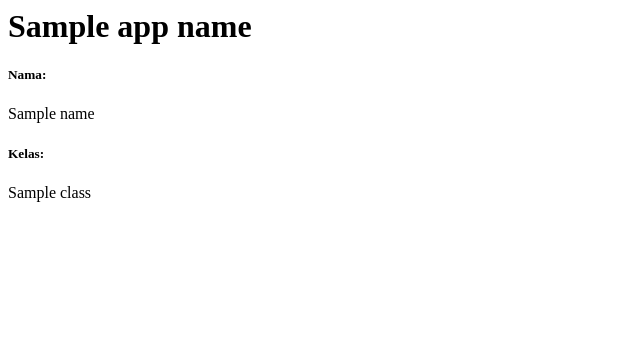
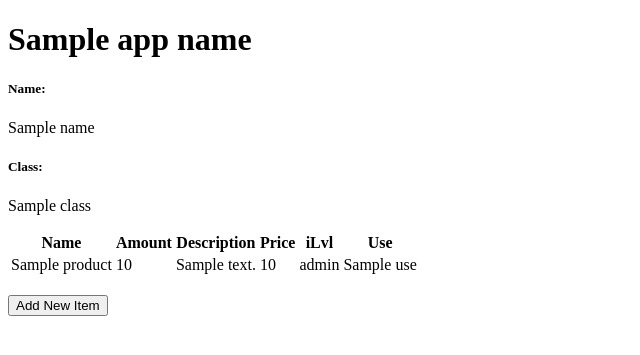
Before and after one commit to fathonidf/adventurers-inventory, a Django app: template main/templates/main.html in a window 1280 px wide. Shown: the top 355 px of the page, without its empty margins (0-640 px from the left). Run offline with Django 4.2, Linux system fonts and the light colour scheme; the template is opened without the code that fills it: most values are stand-ins (such as "Sample title", 1, 10 or a date in 2020).

Commit message:
selesai tutor 2

```diff
--- a/adventurers_inventory/urls.py
+++ b/adventurers_inventory/urls.py
@@ -19,5 +19,5 @@ from django.urls import path, include
 
 urlpatterns = [
     path('admin/', admin.site.urls),
-    path('main/', include('main.urls'))
+    path('', include('main.urls'))
 ]
--- a/main/templates/main.html
+++ b/main/templates/main.html
@@ -1,6 +1,44 @@
-<h1>{{app_name}}</h1>
+{% extends 'base.html' %}
 
-<h5>Nama: </h5>
-<p>{{ name }}</p> <!-- Ubahlah sesuai dengan nama kamu -->
-<h5>Kelas: </h5>
-<p>{{ class }} </p> <!-- Ubahlah sesuai dengan kelas kamu -->
+{% block content %}
+    <h1>{{app_name}}</h1>
+
+    <h5>Name:</h5>
+    <p>{{name}}</p>
+
+    <h5>Class:</h5>
+    <p>{{class}}</p>
+
+<table>
+    <tr>
+        <th>Name</th>
+        <th>Amount</th>
+        <th>Description</th>
+        <th>Price</th>
+        <th>iLvl</th>
+        <th>Use</th>
+    </tr>
+
+    {% comment %} Berikut cara memperlihatkan data produk di bawah baris ini {% endcomment %}
+
+    {% for product in products %}
+        <tr>
+            <td>{{product.name}}</td>
+            <td>{{product.amount}}</td>
+            <td>{{product.description}}</td>
+            <td>{{product.price}}</td>
+            <td>{{product.item_level}}</td>
+            <td>{{product.use}}</td>
+        </tr>
+    {% endfor %}
+</table>
+
+<br />
+
+<a href="{% url 'main:create_item' %}">
+    <button>
+        Add New Item
+    </button>
+</a>
+
+{% endblock content %}
--- a/main/urls.py
+++ b/main/urls.py
@@ -1,8 +1,16 @@
 from django.urls import path, include
-from main.views import show_main
+from main.views import show_main, create_item, show_xml, show_json, show_xml_by_id, show_json_by_id
+
+
+
 
 app_name = 'main'
 
 urlpatterns = [
-    path('', show_main, name='show_main')
+    path('', show_main, name='show_main'),
+    path('create-item', create_item, name='create_item'),
+    path('xml/', show_xml, name='show_xml'),
+    path('json/', show_json, name='show_json'),
+    path('xml/<int:id>/', show_xml_by_id, name='show_xml_by_id'),
+    path('json/<int:id>/', show_json_by_id, name='show_json_by_id')
 ]
--- a/requirements.txt
+++ b/requirements.txt
@@ -4,3 +4,4 @@ whitenoise
 psycopg2-binary
 requests
 urllib3
+django-environ
--- /dev/null
+++ b/templates/base.html
@@ -0,0 +1,18 @@
+{% load static %}
+<!DOCTYPE html>
+<html lang="en">
+    <head>
+        <meta charset="UTF-8" />
+        <meta
+            name="viewport"
+            content="width=device-width, initial-scale=1.0"
+        />
+        {% block meta %}
+        {% endblock meta %}
+    </head>
+
+    <body>
+        {% block content %}
+        {% endblock content %}
+    </body>
+</html>
```
Also changed, not shown: adventurers_inventory/settings.py (+17 -1 lines), main/forms.py (added, +7 -0 lines), main/templates/create_item.html (added, +19 -0 lines), main/views.py (+36 -1 lines), .github/workflows/pbp-deploy.yml (added), README.md, 3 other files.
